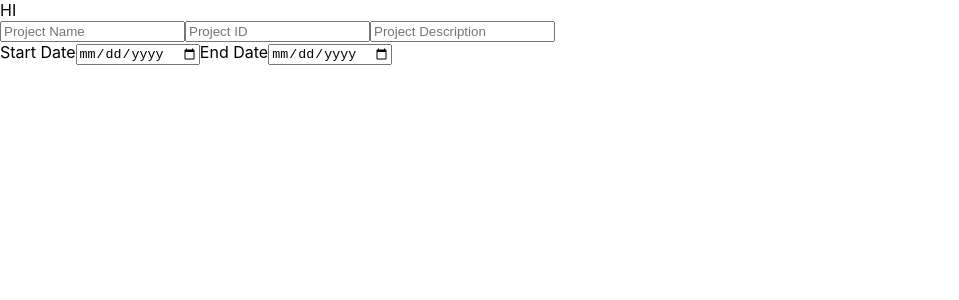
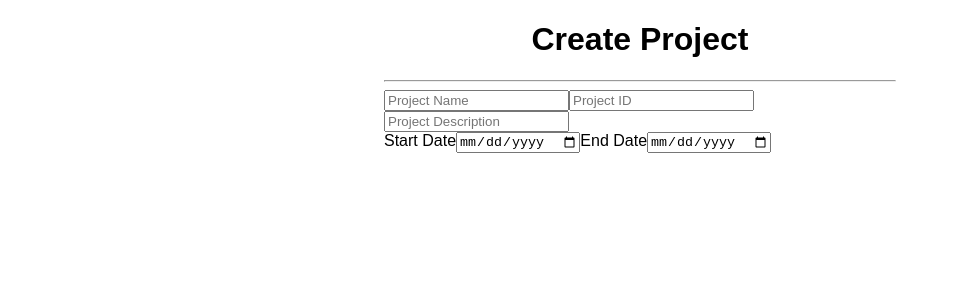
Before and after one commit to HK-Transfield/Project-manager-app, a React (Create React App) app: page / in a window 1280 px wide. Shown: the top 300 px of the page, without its empty margins (0-959 px from the left). Built offline with nearby package versions, Linux system fonts and the light colour scheme; the HTML template or start-up script is replaced by a standard one.

Commit message:
Added more styles to the component.

```diff
--- a/src/components/ProjectForm.js
+++ b/src/components/ProjectForm.js
@@ -27,10 +27,18 @@ export default class ProjectForm extends React.Component {
             projectIdentifierError = "Project ID cannot be blank";
     }
 
+    handleSubmit = (event) => {
+        event.preventDefault();
+        console.log(this.state);
+    }
+
     render() {
         return(
            <div className='form-container'>
-                <div>HI</div>
+                <div className='form-header-container'>
+                    <h1 className='form-header'>Create Project</h1>
+                </div>
+                <hr/>
                 <Form>
                 <Form.Group controlId='formProjectDetails'>
                         <Form.Control placeholder='Project Name'/>
--- a/src/css/ProjectForm.css
+++ b/src/css/ProjectForm.css
@@ -0,0 +1,12 @@
+.form-container {
+  width: 40%;
+  height: 100%;
+  margin-left: auto;
+  margin-right: auto;
+  font-family: "Nunito", sans-serif;
+}
+
+.form-header-container {
+  text-align: center;
+  margin-bottom: 5px;
+}
```
Lines whose indentation alone changed are shown as unchanged.
